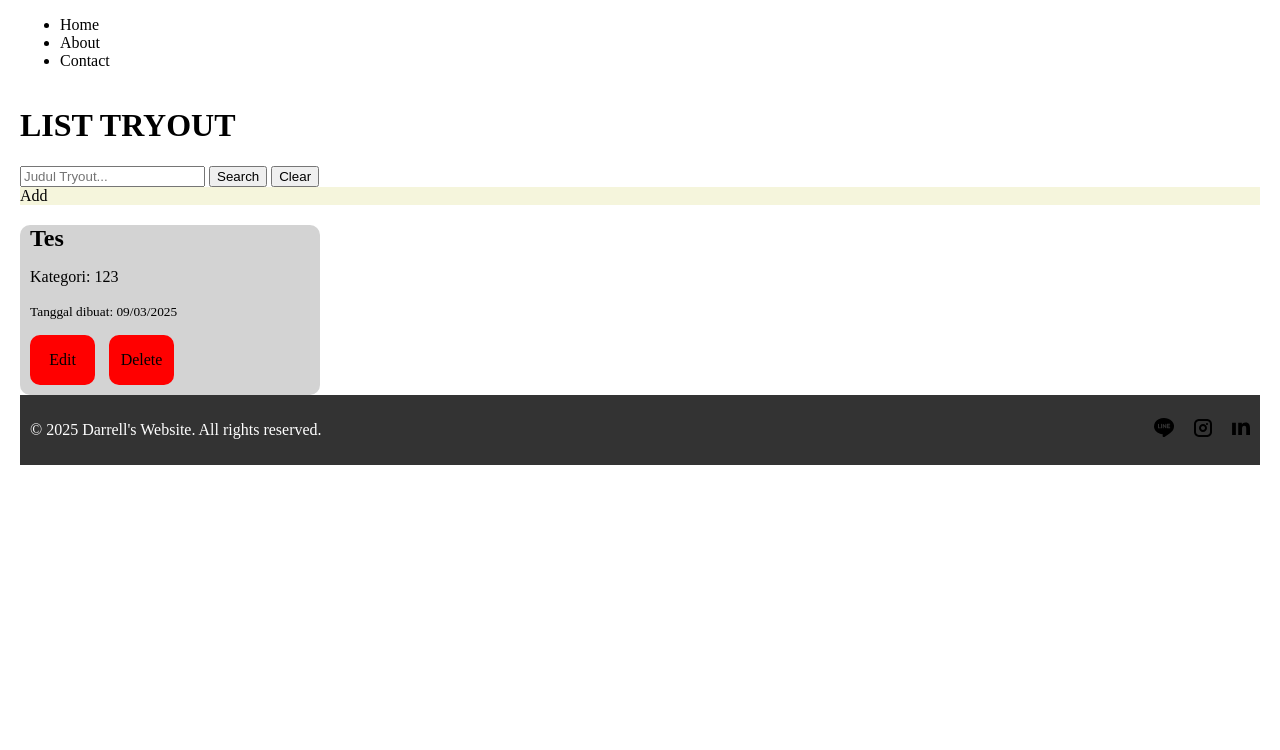
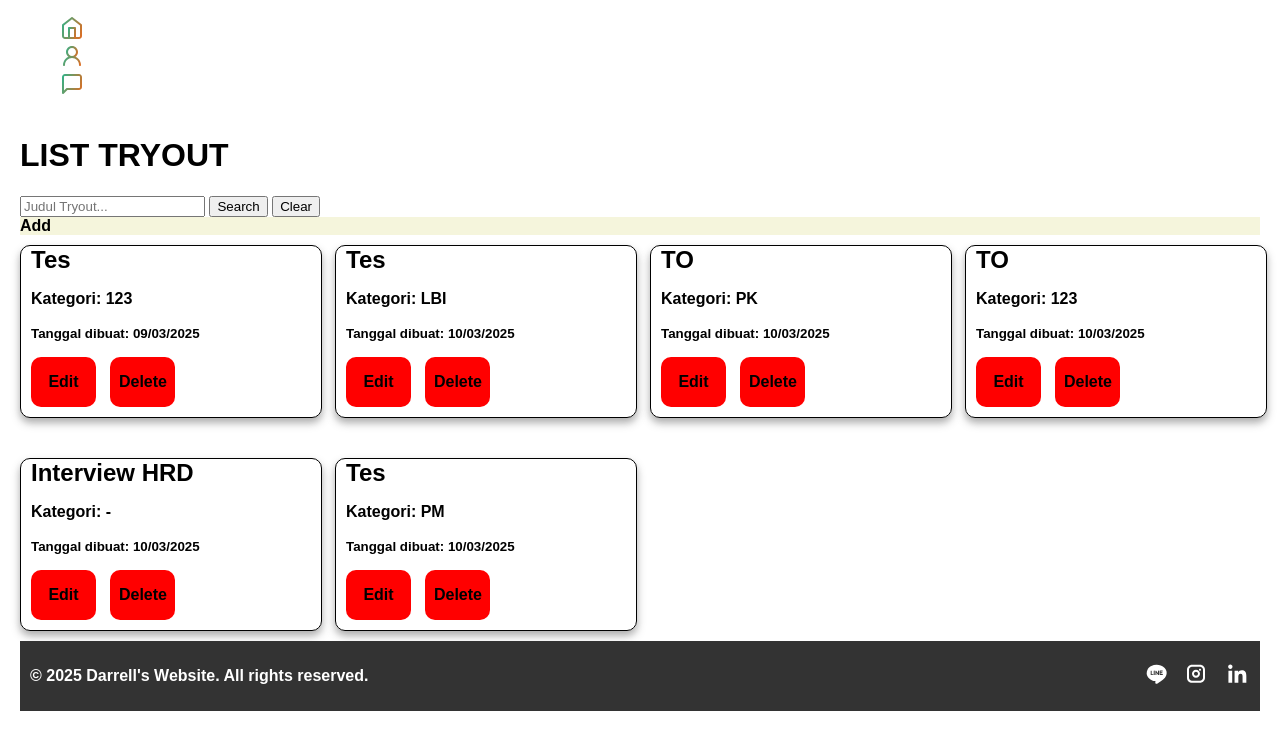
Before and after one commit to NaviCo-de/RistekWebdev-Assignment, a Django app: page /tryout/ in a window 1280 px wide. Shown: the top 750 px of the page. Run offline with Django 5.2, Linux system fonts and the light colour scheme.

Commit message:
Kayaknya BE 3 engga kekejar, lgi fokus frontend dulu :(

```diff
--- a/Tugas Ristek/TugasRistek/app_utama/static/app_utama/list.css
+++ b/Tugas Ristek/TugasRistek/app_utama/static/app_utama/list.css
@@ -10,6 +10,10 @@ body {
     height: 100%;
     margin: 0;
     padding: 0 20px 20px 20px;
+}
+
+nav ul li {
+    list-style: none;
 }
 
 footer {
@@ -45,9 +49,22 @@ footer {
 }
 
 .tryout-container {
+    background: linear-gradient(to right, #EBE8DB 50%, white 50%);
+    background-position: right;
+    background-size: 200% 100%;
+    border: .5px solid black;
     border-radius: 10px 10px;
-    background-color: lightgray;
+    box-shadow:
+        0 4px 6px rgba(0, 0, 0, 0.1),
+        0 5px 10px rgba(0, 0, 0, 0.25);
+    transition: transform 0.2s ease;
+    transition: background-position 0.5s ease;
     width: 300px;
+}
+
+.tryout-container:hover {
+    background-position: left;
+    transform: scale(1.05);
 }
 
 .p-edit-delete {
@@ -55,6 +72,10 @@ footer {
 }
 
 .wrapper {
+    font-family: "Rubik", sans-serif;
+    font-optical-sizing: auto;
+    font-weight: 600;
+    font-style: normal;
     min-height: 100%;
     display: flex;
     flex-direction: column;
@@ -83,14 +104,13 @@ footer {
 }
 
 #main-container {
-    display: inline-flex;
-    height: auto;
-    margin: 20px 20px 0 0;
+    margin: 10px 10px 10px 0;
 }
 
 #page-container {
-    display: inline-flex;
-    flex-wrap: wrap;
-    justify-content: space-between;
+    display: grid;
+    grid-template-columns: repeat(auto-fit, minmax(250px, 1fr));
+    gap: 20px;
     max-width: 100%;
+    margin: 0 auto;
 }
--- a/Tugas Ristek/TugasRistek/app_utama/templates/list.html
+++ b/Tugas Ristek/TugasRistek/app_utama/templates/list.html
@@ -10,9 +10,17 @@
 <body>
     <nav>
         <ul>
-            <li>Home</li>
-            <li>About</li>
-            <li>Contact</li>
+            <li>
+                <img src="../../static/icon/Home.svg" alt="">
+            </li>
+
+            <li>
+                <img src="../../static/icon/About.svg" alt="">
+            </li>
+
+            <li>
+                <img src="../../static/icon/Critics.svg" alt="">
+            </li>
         </ul>
     </nav>
     <div class="wrapper">
@@ -67,16 +75,16 @@
             <p class="footer-copyright">&copy; 2025 Darrell's Website. All rights reserved.</p>
 
             <div class="footer-icon">
-                <a href="https://line.me/ti/p/dar-rell">
-                    <img src="../../static/icon/Line.svg" alt="">
+                <a href="https://line.me/ti/p/dar-rell" target="_blank">
+                    <img src="../../static/icon/Line.svg" alt="logo_line">
                 </a>
 
-                <a href="https://www.instagram.com/aridrl_/">
-                    <img src="../../static/icon/Instagram.svg" alt="">
+                <a href="https://www.instagram.com/aridrl_/" target="_blank">
+                    <img src="../../static/icon/Instagram.svg" alt="logo_instagram">
                 </a>
 
-                <a href="https://www.linkedin.com/in/ari-darrell-muljono-313b0b2a1/">
-                    <img src="../../static/icon/Linkedin.svg" alt="">
+                <a href="https://www.linkedin.com/in/ari-darrell-muljono-313b0b2a1/" target="_blank">
+                    <img src="../../static/icon/Linkedin.svg" alt="logo_linkedin">
                 </a>
             </div>
         </footer>
--- a/Tugas Ristek/TugasRistek/data.json
+++ b/Tugas Ristek/TugasRistek/data.json
@@ -5,5 +5,40 @@
         "kategori": "123",
         "tanggal_dibuat": "09/03/2025",
         "list_pertanyaan": []
+    },
+    {
+        "id": 2,
+        "judul_tryout": "Tes",
+        "kategori": "LBI",
+        "tanggal_dibuat": "10/03/2025",
+        "list_pertanyaan": []
+    },
+    {
+        "id": 3,
+        "judul_tryout": "TO",
+        "kategori": "PK",
+        "tanggal_dibuat": "10/03/2025",
+        "list_pertanyaan": []
+    },
+    {
+        "id": 4,
+        "judul_tryout": "TO",
+        "kategori": "123",
+        "tanggal_dibuat": "10/03/2025",
+        "list_pertanyaan": []
+    },
+    {
+        "id": 5,
+        "judul_tryout": "Interview HRD",
+        "kategori": "-",
+        "tanggal_dibuat": "10/03/2025",
+        "list_pertanyaan": []
+    },
+    {
+        "id": 6,
+        "judul_tryout": "Tes",
+        "kategori": "PM",
+        "tanggal_dibuat": "10/03/2025",
+        "list_pertanyaan": []
     }
 ]
```
Also changed, not shown: Tugas Ristek/TugasRistek/app_utama/static/app_utama/home.css (+18 -1 lines), Tugas Ristek/TugasRistek/static/icon/About.svg (added), Tugas Ristek/TugasRistek/static/icon/Critics.svg (added), Tugas Ristek/TugasRistek/static/icon/Home.svg (added), Tugas Ristek/TugasRistek/static/icon/Instagram.svg, Tugas Ristek/TugasRistek/static/icon/Line.svg, Tugas Ristek/TugasRistek/static/icon/Linkedin.svg.
